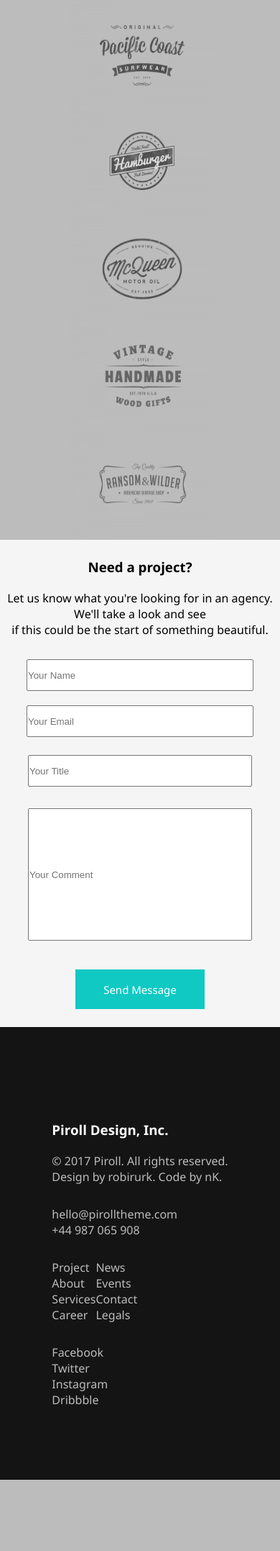
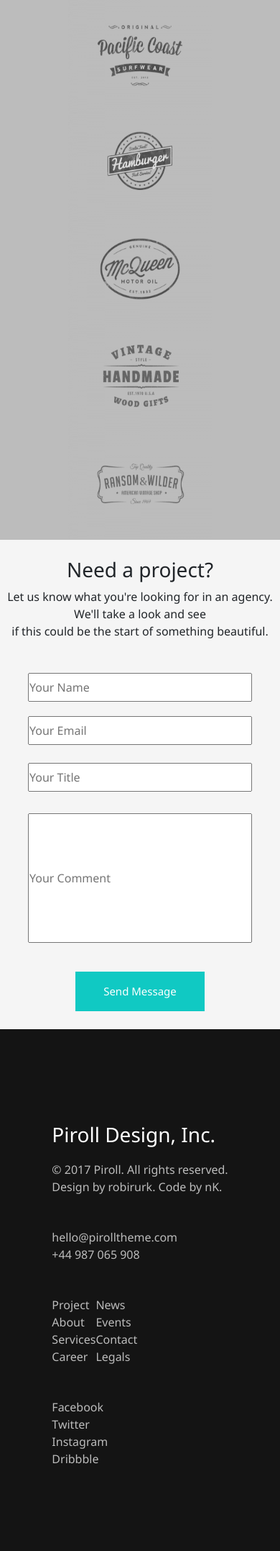
Before and after one commit to alexgul1/pet-project-team-2, a PHP site: page /clients-need_a_project-footer.html in a window 390 px wide. Shown: the whole page at 72% size. Before the commit the page ends 2056 px from the top, so only its background shows below. Run offline with PHP 8.4, Linux system fonts and the light colour scheme; some libraries are stand-ins or nearby versions.

Commit message:
fixed bug

```diff
--- a/site/clients-need_a_project-footer.html
+++ b/site/clients-need_a_project-footer.html
@@ -5,6 +5,11 @@
     <meta name="viewport" content="width=device-width, initial-scale=1">
     <title>Site</title>
     <link href="./css/clients-need_a_project-footer.css" rel="stylesheet">
+    <link rel="stylesheet" href="pe-icon-7-stroke/css/pe-icon-7-stroke.css">
+    <link rel="stylesheet" href="pe-icon-7-stroke/css/helper.css">
+    <link rel="stylesheet" href="https://stackpath.bootstrapcdn.com/bootstrap/4.3.1/css/bootstrap.min.css" integrity="sha384-ggOyR0iXCbMQv3Xipma34MD+dH/1fQ784/j6cY/iJTQUOhcWr7x9JvoRxT2MZw1T" crossorigin="anonymous">
+    <script src="https://stackpath.bootstrapcdn.com/bootstrap/4.3.1/js/bootstrap.min.js" integrity="sha384-JjSmVgyd0p3pXB1rRibZUAYoIIy6OrQ6VrjIEaFf/nJGzIxFDsf4x0xIM+B07jRM" crossorigin="anonymous"></script>
+
 </head>
 <body>
         <div class="container-logos">
@@ -47,7 +52,7 @@
                 </div>
             </div>
        <footer class="footer">
-           <div class="container">
+           <div class="container-footer">
                     <div class="column1">
                         <h3 class="piroldesign">Piroll Design, Inc.</h3>
                         <p class="col12">© 2017 Piroll. All rights reserved.
--- a/site/css/clients-need_a_project-footer.css
+++ b/site/css/clients-need_a_project-footer.css
@@ -8,8 +8,7 @@
     width: 100%;
     background-color: #141414;
 }
-a {
-    color: #ffffff;
+ .container-footer a {
     font-family: 'Segoe UI', Tahoma, Geneva, Verdana, sans-serif;
     color: #bcbcbc;
     text-decoration: none;
@@ -19,7 +18,7 @@ a {
     text-decoration: none;
     font-family: 'Segoe UI', Tahoma, Geneva, Verdana, sans-serif;
 }
-li {
+.container-footer li {
     list-style-type: none;
 }
 .footer {
@@ -33,7 +32,7 @@ li {
     padding-bottom: 100px;
     z-index: 1;
 }
-.container {
+.container-footer {
     margin-left: auto;
     margin-right: auto;
     display: flex;
@@ -44,7 +43,7 @@ li {
     display: block;
     padding: 30px 15px 0px;
 }
-h3 {
+.container-footer h3 {
     margin: 0px 0px 20px;
 }
 .column2 {
@@ -172,7 +171,7 @@ img {
 
 @media (max-width: 979px) {
     .logo{
-        width: 25%;
+        width: 33%;
     }
 }
 
@@ -198,7 +197,7 @@ img {
     .form-control-3 {
         width: 100%;
     }
-    .container{
+    .container-footer{
         flex-direction: column;
         justify-content: left;
         align-items: flex-start;
@@ -214,9 +213,15 @@ img {
 }
 
 @media (max-width: 639px){
+   .logo {
+       width: 50%;
+       justify-content: center;
+   }
+}
+
+@media (max-width: 479px) {
     .logo {
-        width: 50%;
-
+        width: 100%;
+        justify-content: center;
     }
-
 }
```
